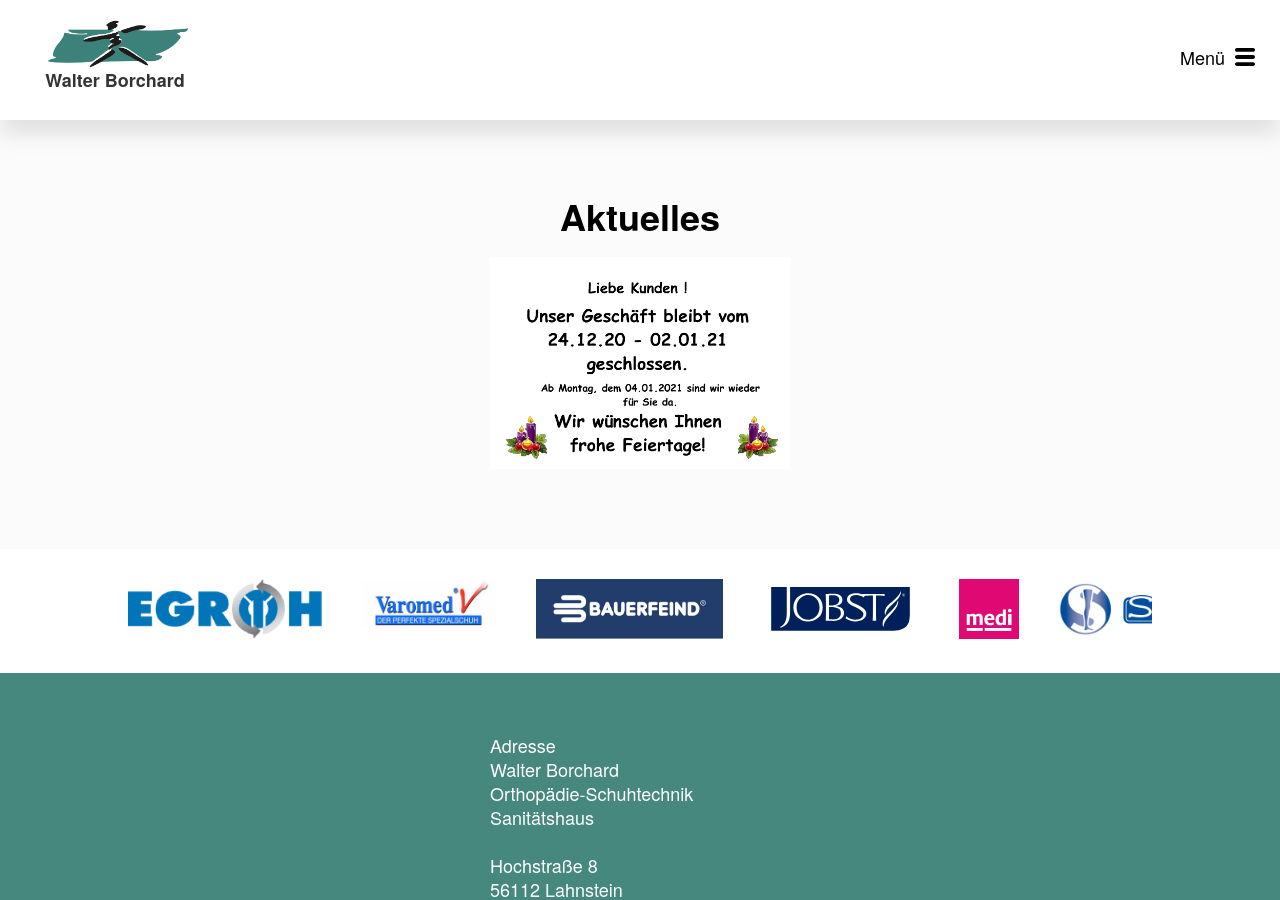
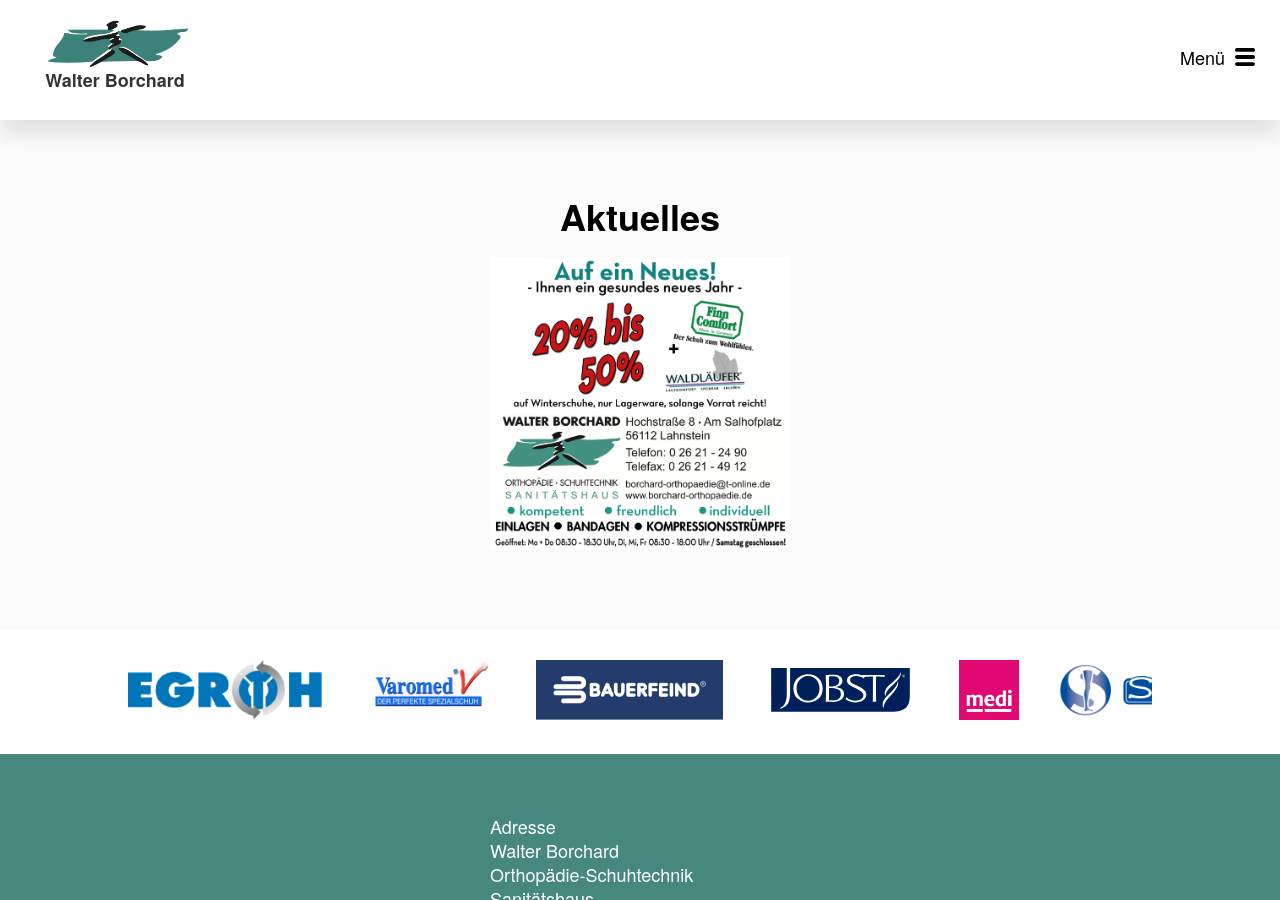
Before and after one commit to JohannesBorchard/Borchard-Orthopaedie, a Jekyll site: the page built from pages/index.html, in a window 1280 px wide and 900 px high, scrolled down 1804 px. Built offline with Jekyll 4.4.1, drawn with Linux system fonts in a browser that asks for light colours; nearby versions of some CDN libraries; comment, search, counter and statistics services are not loaded.

Commit message:
Januar Anzeige

```diff
--- a/pages/index.html
+++ b/pages/index.html
@@ -119,8 +119,8 @@
     </div>
     <div class="section">
     	<h2>Aktuelles</h2>
-    	<img src="assets/urlaub.png" alt="Angebot" class="offer">
-        <img src="assets/urlaub.png" alt="Angebot" class="offer-mobile">
+    	<img src="assets/offer-january.png" alt="Angebot" class="offer">
+        <img src="assets/offer-january.png" alt="Angebot" class="offer-mobile">
     </div>
 
     <div class="brand-banner section">
```
Also changed, not shown: assets/offer-january.png (added).
